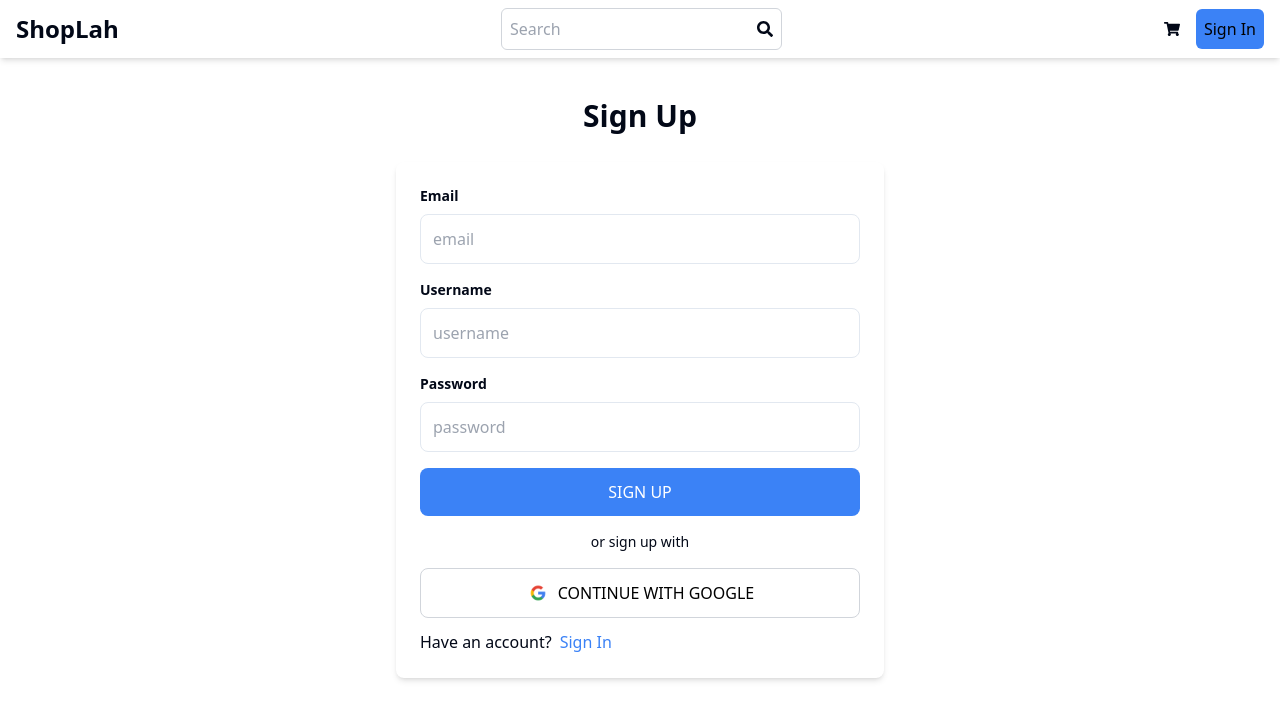
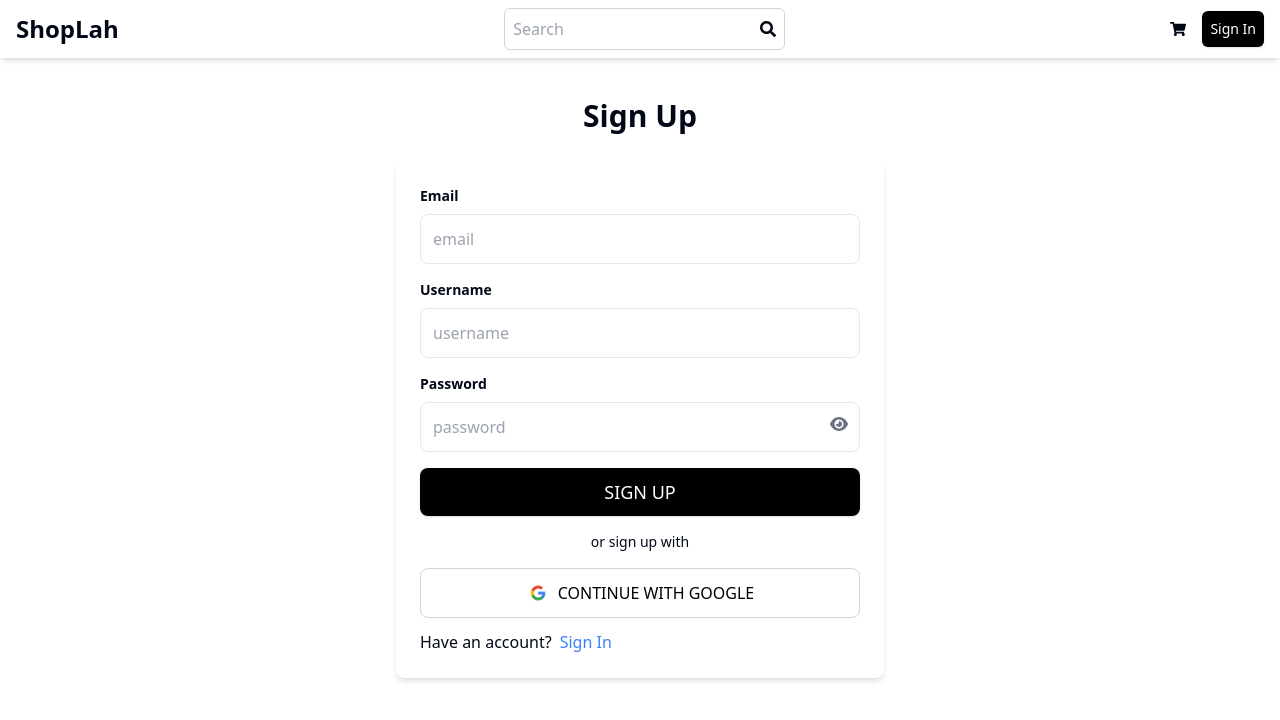
Before and after one commit to nickamirul/mern-shoplah, a React (Vite) app in the folder frontend/: page /signup in a window 1280 px wide. Shown: the top 720 px of the page. Built offline with nearby package versions, Linux system fonts and the light colour scheme; no server answers.

Commit message:
Add showpassword in signin signup page

```diff
--- a/frontend/src/components/ProductCard.tsx
+++ b/frontend/src/components/ProductCard.tsx
@@ -20,7 +20,7 @@ export default function ProductCard({ product }: { product: Product }) {
       </CardHeader>
       <CardContent className="p-4">
         <CardTitle className="text-lg font-semibold">{product.name}</CardTitle>
-        <p className="text-gray-500">${product.price}</p>
+        <p className="text-gray-500">RM {product.price}</p>
       </CardContent>
       <CardFooter className="flex justify-between p-4">
         <Button variant="outline">Add to Cart</Button>
--- a/frontend/src/components/StickyHeader.tsx
+++ b/frontend/src/components/StickyHeader.tsx
@@ -1,6 +1,7 @@
 import { FaSearch, FaUser, FaShoppingCart } from 'react-icons/fa'
 import { Link, useNavigate } from 'react-router-dom'
 import { useSelector } from 'react-redux'
+import { Button } from '@/components/ui/button'
 // import { RootState } from '../redux/store'; // Assuming you have a RootState type
 
 const StickyHeader = () => {
@@ -34,12 +35,14 @@ const StickyHeader = () => {
                                     onError={(e) => { e.currentTarget.src = "https://cdn.pixabay.com/photo/2015/10/05/22/37/blank-profile-picture-973460_1280.png"; }}
                                 />
                             ) : (
-                                <FaUser  />
+                                <button onClick={() => navigate('/profile')} >
+                                    <FaUser  />
+                                </button>
                             )
                         ) : (
-                            <button onClick={() => navigate('/signin')} className="bg-blue-500 text-white p-2 rounded-md">
-                                <p className="text-black hover:opacity-70">Sign In</p>
-                            </button>
+                            <Button onClick={() => navigate('/signin')} className="bg-black text-white p-2 rounded-md">
+                                <p className="text-white hover:opacity-70">Sign In</p>
+                            </Button>
                         )}
                     </Link>
                 </div>
--- a/frontend/src/pages/Home.tsx
+++ b/frontend/src/pages/Home.tsx
@@ -5,7 +5,7 @@ const Home = () => {
   return (
     <div className="flex flex-col gap-8 items-center justify-center">
       <h1 className="text-4xl font-bold text-center pt-10">Welcome to ShopLah</h1>
-      <div className="grid grid-cols-1 sm:grid-cols-2 lg:grid-cols-4 gap-4">
+      <div className="grid grid-cols-1 sm:grid-cols-2 lg:grid-cols-3 xl:grid-cols-4 gap-4">
         {productData.map((product, index) => (
           <ProductCard key={index} product={product} />
         ))}
--- a/frontend/src/pages/Profile.tsx
+++ b/frontend/src/pages/Profile.tsx
@@ -142,8 +142,8 @@ const Profile = () => {
   };
 
   return (
-    <div className="relative bg-gray-50 min-h-screen">
-      <h1 className="text-3xl font-semibold text-center my-7 text-gray-800">Profile</h1>
+    <div className="relative bg-gray-50 min-h-screen pt-5">
+      <h1 className="text-3xl font-semibold text-center my-5 text-gray-800">Profile</h1>
       <form
         onSubmit={handleSubmit}
         className="flex flex-col gap-6 max-w-md mx-auto bg-white p-6 rounded-lg shadow-md"
--- a/frontend/src/pages/SignIn.tsx
+++ b/frontend/src/pages/SignIn.tsx
@@ -3,7 +3,7 @@ import { useState } from "react";
 import { useDispatch, useSelector } from "react-redux";
 import { signInStart, signInSuccess, signInFailure } from "../redux/user/userSlice";
 import OAuth from "../components/OAuth";
-// import { Button } from "@/components/ui/button";
+import { Button } from "@/components/ui/button";
 
 const SignIn = () => {
   const [formData, setFormData] = useState({});
@@ -30,7 +30,8 @@ const SignIn = () => {
       const data = await res.json();
       console.log(data);
       if (data.success === false) {
-        dispatch(signInFailure(data.message));
+        // dispatch(signInFailure(data.message));
+        dispatch(signInFailure("Invalid email or password"));
         return;
       }
       dispatch(signInSuccess(data));
@@ -65,12 +66,12 @@ const SignIn = () => {
               onChange={handleChange}
             />
           </div>
-          <button
+          <Button
             disabled={loading}
-            className='bg-blue-500 text-white p-3 rounded-lg uppercase hover:bg-blue-600 disabled:opacity-80'
+            className='bg-black text-white p-6 text-lg rounded-lg uppercase hover:bg-black/80 disabled:opacity-80'
           >
             {loading ? 'Loading...' : 'Sign In'}
-          </button>
+          </Button>
           <p className="text-sm text-center">or sign in with</p>
           <OAuth />
         </form>
--- a/frontend/src/pages/SignUp.tsx
+++ b/frontend/src/pages/SignUp.tsx
@@ -1,17 +1,24 @@
 import { Link, useNavigate } from "react-router-dom";
 import { useState } from "react";
 import OAuth from "@/components/OAuth";
-// import { Button } from "@/components/ui/button";
+import { Button } from "@/components/ui/button";
+import { faEye, faEyeSlash } from "@fortawesome/free-solid-svg-icons";
+import { FontAwesomeIcon } from "@fortawesome/react-fontawesome";
 
 const SignUp = () => {
   const [formData, setFormData] = useState({});
   const [error, setError] = useState(null);
   const [loading, setLoading] = useState(false);
+  const [showPassword, setShowPassword] = useState(false);
   const navigate = useNavigate();
 
   const handleChange = (e: React.ChangeEvent<HTMLInputElement>) => {
     setFormData({ ...formData, [e.target.id]: e.target.value });
     console.log(formData);
+  };
+
+  const togglePasswordVisibility = () => {
+    setShowPassword((prev) => !prev);
   };
 
   const handleSubmit = async (e: React.FormEvent) => {
@@ -64,28 +71,35 @@ const SignUp = () => {
               onChange={handleChange}
             />
           </div>
-          <div className="flex flex-col gap-2">
+          <div className="flex flex-col gap-2 relative">
             <p className="text-sm font-semibold">Password</p>
             <input
-              type='password'
+              type={showPassword ? "text" : "password"}
               placeholder='password'
               className='border p-3 rounded-lg bg-white'
               id='password'
               onChange={handleChange}
             />
+             <button
+              type="button"
+              onClick={togglePasswordVisibility}
+              className="absolute right-3 top-[50px] transform -translate-y-1/2 text-gray-500 hover:text-gray-700"
+            >
+              <FontAwesomeIcon icon={showPassword ? faEyeSlash : faEye} />
+            </button>
           </div>
-          <button
+          <Button
             onClick={handleSubmit}
-            className='bg-blue-500 text-white p-3 rounded-lg uppercase hover:bg-blue-600 disabled:opacity-80'
+            className='bg-black text-white p-6 text-lg rounded-lg uppercase hover:bg-black/80 disabled:opacity-80'
           >
             {loading ? 'Loading...' : 'Sign Up'}
-          </button>
+          </Button>
           <p className="text-sm text-center">or sign up with</p>
           <OAuth />
         </form>
         <div className='flex gap-2 mt-3'>
           <p>Have an account?</p>
-          <Link to='signin'>
+          <Link to='/signin'>
             <span className="text-blue-500">Sign In</span>
           </Link>
         </div>
```
